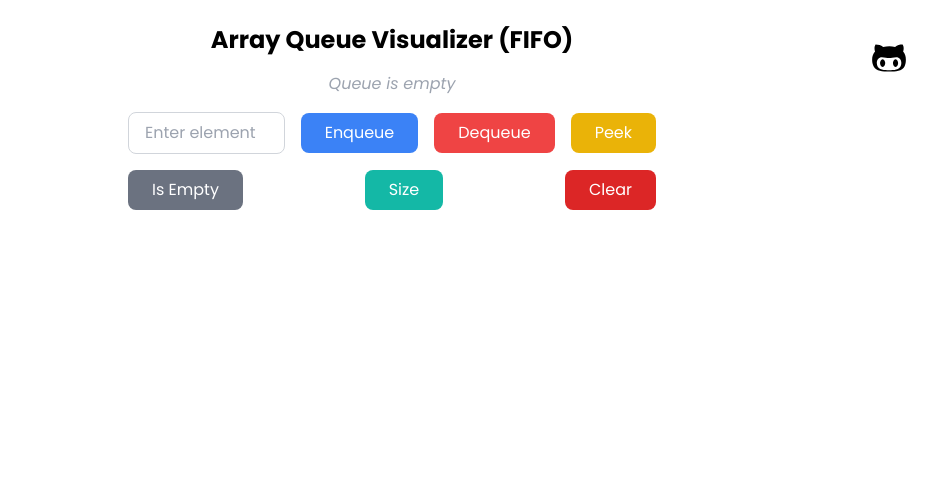
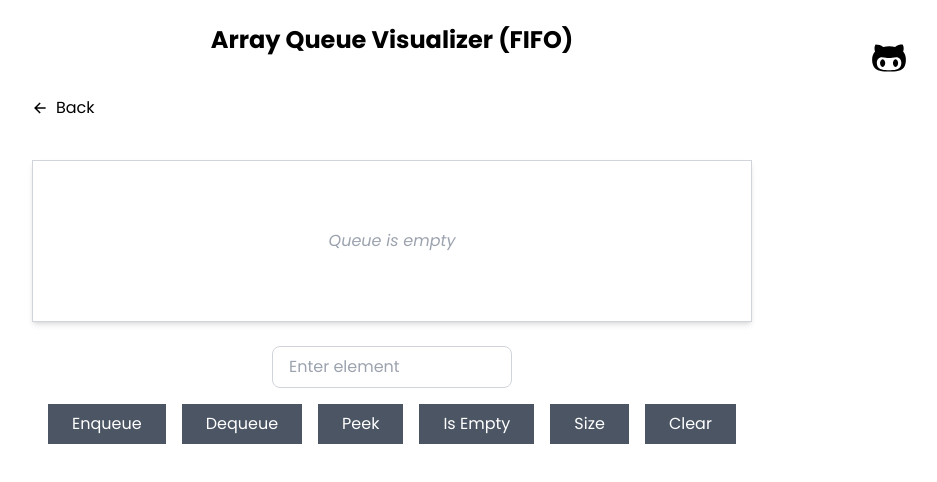
Before and after one commit to BryanLomerio/Data-Structures-playground, a React (Vite) app: page /array-queue in a window 1280 px wide. Shown: the top 482 px of the page, without its empty margins (248-1185 px from the left). Built offline with nearby package versions, Linux system fonts and the light colour scheme.

Commit message:
fix: resolve issue queue

```diff
--- a/src/components/queue/ArrayQueue.jsx
+++ b/src/components/queue/ArrayQueue.jsx
@@ -1,9 +1,18 @@
 import React, { useState } from "react";
+import { IoArrowBackSharp } from "react-icons/io5";
+import { useNavigate } from "react-router-dom";
 
 function ArrayQueue() {
-
     const [queue, setQueue] = useState([]);
     const [inputValue, setInputValue] = useState("");
+
+
+    // Nav
+    const navigate = useNavigate();
+    const goBack = () => {
+        navigate('/queues');
+    };
+
     const enqueue = () => {
         if (inputValue !== "") {
             setQueue([...queue, inputValue]);
@@ -38,17 +47,25 @@ function ArrayQueue() {
     };
 
     return (
-        <div className="max-w-xl mx-auto p-6">
+        <div className="max-w-3xl mx-auto p-6">
             <h1 className="text-2xl font-bold text-center mb-4">Array Queue Visualizer (FIFO)</h1>
+            <button
+                className="flex items-center gap-2 text-black-600 flex-start hover:text-gray-800 mb-10 mr-[400px] relative mt-10"
+                onClick={goBack}
+            >
+                <IoArrowBackSharp />
+                Back
+            </button>
 
-            {/* Queue Display */}
-            <div className="flex justify-center mb-4">
+            {/* Queue Container */}
+            <div className="border border-gray-300 p-4 bg-white bg-opacity-50 shadow-md">
+                <div className="flex justify-center items-center h-32 overflow-x-auto max-w-full">
                     {queue.length > 0 ? (
                         <div className="flex space-x-2">
                             {queue.map((element, index) => (
                                 <div
                                     key={index}
-                                className={`p-4 rounded-lg text-white w-24 text-center transition-all duration-300 ${index === 0 ? "bg-yellow-500" : "bg-teal-500"
+                                    className={`p-4 text-white w-24 text-center transition-all duration-300 ${index === 0 ? "bg-yellow-500" : "bg-teal-500"
                                         }`}
                                 >
                                     {element}
@@ -59,57 +76,55 @@ function ArrayQueue() {
                         <div className="text-gray-400 italic">Queue is empty</div>
                     )}
                 </div>
+            </div>
 
-            {/* Input and buttons */}
-            <div className="flex justify-between items-center space-x-4 mb-4">
+            {/* Input and Buttons */}
+            <div className="flex flex-col items-center mt-6 space-y-4">
                 <input
                     type="text"
                     value={inputValue}
                     onChange={(e) => setInputValue(e.target.value)}
                     placeholder="Enter element"
-                    className="px-4 py-2 border border-gray-300 rounded-lg w-1/3 focus:outline-none focus:ring-2 focus:ring-teal-500"
+                    className="px-4 py-2 border border-gray-300 rounded-lg w-full md:w-1/3 focus:outline-none focus:ring-2 focus:ring-teal-500"
                 />
-                <div className="flex space-x-4">
+                <div className="flex flex-wrap justify-center gap-4">
                     <button
                         onClick={enqueue}
-                        className="px-6 py-2 bg-blue-500 text-white rounded-lg hover:bg-blue-600 focus:outline-none focus:ring-2 focus:ring-blue-500"
+                        className="px-6 py-2 bg-gray-600 text-white hover:bg-gray-700 focus:outline-none focus:ring-2 focus:ring-blue-500"
                     >
                         Enqueue
                     </button>
                     <button
                         onClick={dequeue}
-                        className="px-6 py-2 bg-red-500 text-white rounded-lg hover:bg-red-600 focus:outline-none focus:ring-2 focus:ring-red-500"
+                        className="px-6 py-2 bg-gray-600 text-white hover:bg-gray-700 focus:outline-none focus:ring-2 focus:ring-red-500"
                     >
                         Dequeue
                     </button>
                     <button
                         onClick={peek}
-                        className="px-6 py-2 bg-yellow-500 text-white rounded-lg hover:bg-yellow-600 focus:outline-none focus:ring-2 focus:ring-yellow-500"
+                        className="px-6 py-2 bg-gray-600 text-white hover:bg-gray-700 focus:outline-none focus:ring-2 focus:ring-yellow-500"
                     >
                         Peek
                     </button>
-                </div>
-            </div>
-
-            <div className="flex justify-between space-x-4 mb-4">
                     <button
                         onClick={isEmpty}
-                    className="px-6 py-2 bg-gray-500 text-white rounded-lg hover:bg-gray-600 focus:outline-none focus:ring-2 focus:ring-gray-500"
+                        className="px-6 py-2 bg-gray-600 text-white hover:bg-gray-700 focus:outline-none focus:ring-2 focus:ring-gray-500"
                     >
                         Is Empty
                     </button>
                     <button
                         onClick={size}
-                    className="px-6 py-2 bg-teal-500 text-white rounded-lg hover:bg-teal-600 focus:outline-none focus:ring-2 focus:ring-teal-500"
+                        className="px-6 py-2 bg-gray-600 text-white hover:bg-gray-700 focus:outline-none focus:ring-2 focus:ring-teal-500"
                     >
                         Size
                     </button>
                     <button
                         onClick={clear}
-                    className="px-6 py-2 bg-red-600 text-white rounded-lg hover:bg-red-700 focus:outline-none focus:ring-2 focus:ring-red-600"
+                        className="px-6 py-2 bg-gray-600 text-white hover:bg-gray-700 focus:outline-none focus:ring-2 focus:ring-red-600"
                     >
                         Clear
                     </button>
+                </div>
             </div>
         </div>
     );
--- a/src/components/queue/CircularQueue.jsx
+++ b/src/components/queue/CircularQueue.jsx
@@ -12,7 +12,7 @@ function CircularQueue() {
     // Nav
     const navigate = useNavigate();
     const goBack = () => {
-        navigate('/');
+        navigate('/queues');
     };
 
     useEffect(() => {
--- a/src/pages/QueueVisualizer.jsx
+++ b/src/pages/QueueVisualizer.jsx
@@ -16,6 +16,7 @@ function QueueVisualizer() {
 
     return (
         <div className="max-w-xl mx-auto p-6 flex flex-col items-center justify-center min-h-screen">
+
             <h1 className="text-2xl font-bold text-center mb-4">Queue Visualizer</h1>
 
             {/* Queue Type Selection */}
```
Lines whose indentation alone changed are shown as unchanged.
